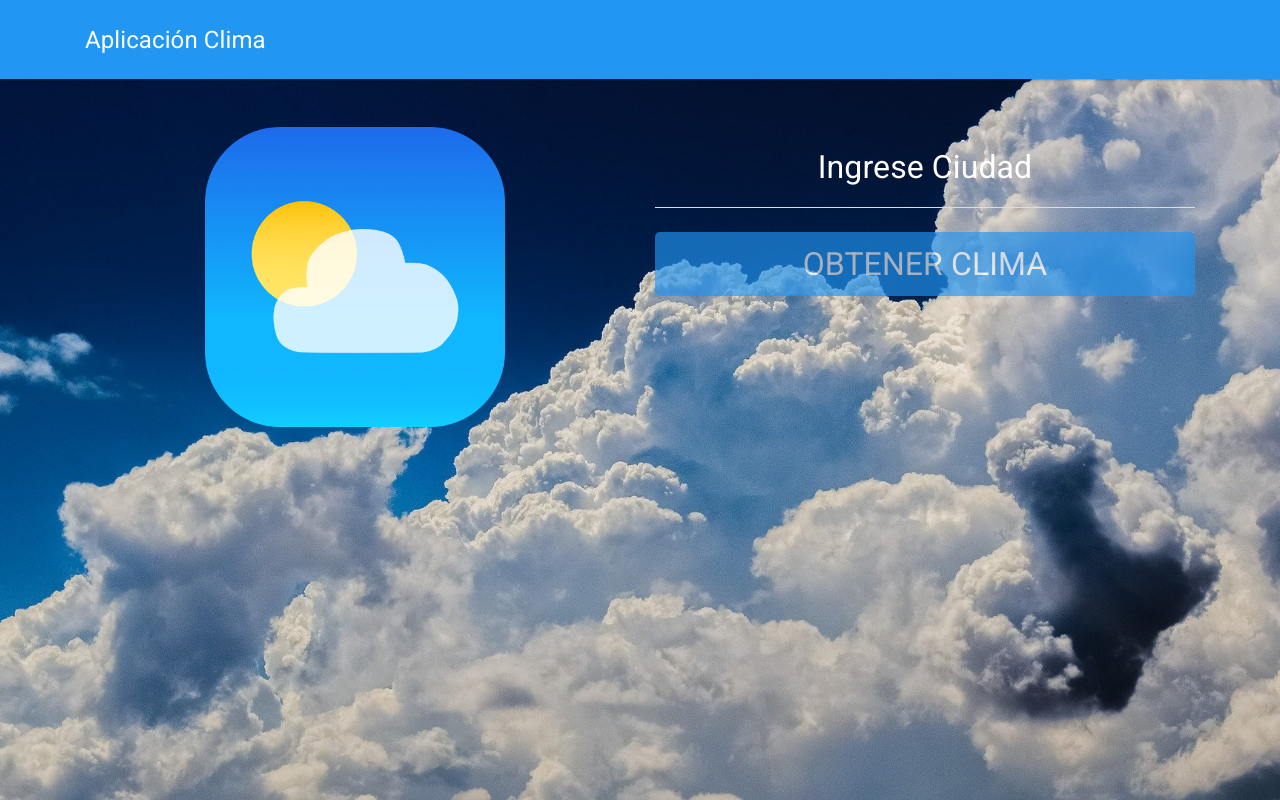
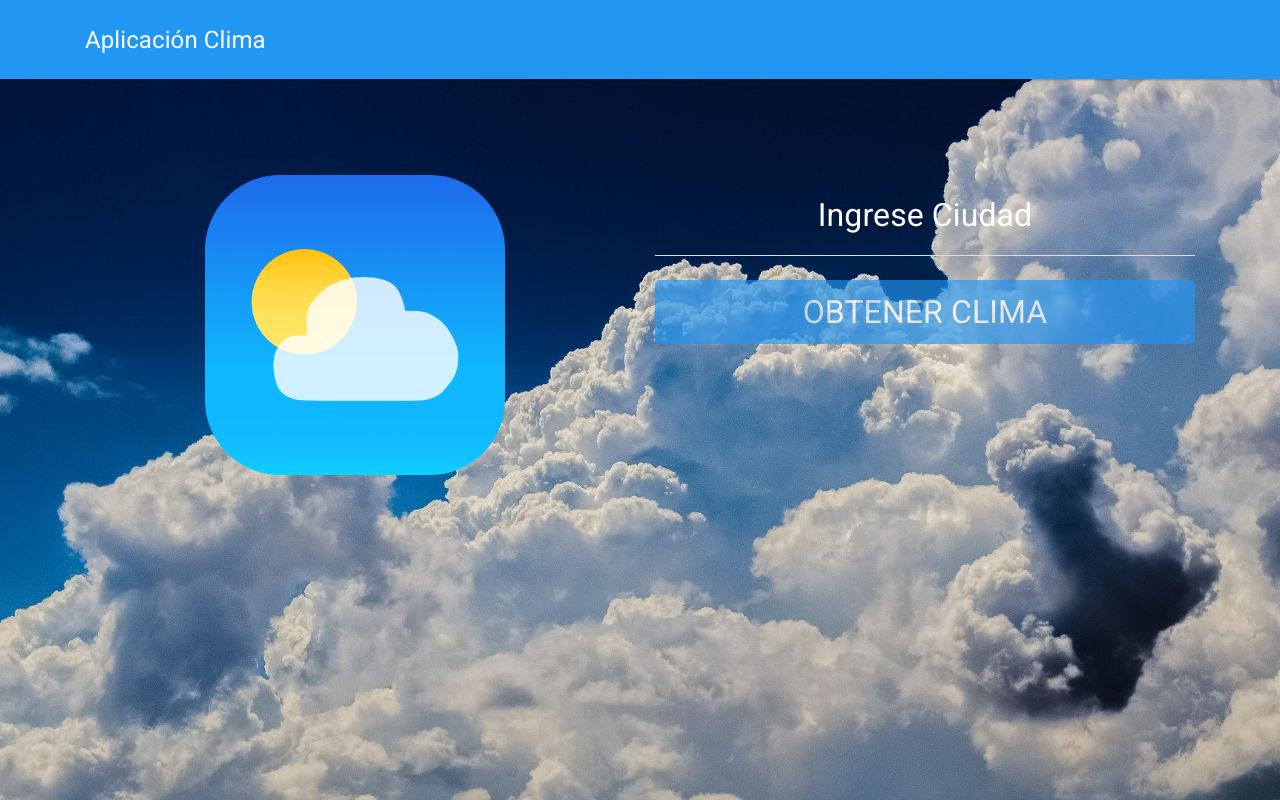
Before and after one commit to Daniel151505/Aplicacion-Clima, an Angular app in the folder Aplicacion-Clima/: page / in a window 1280 px wide. Built offline with nearby package versions, Linux system fonts and the light colour scheme.

Commit message:
Fix error

```diff
--- a/Aplicacion-Clima/src/app/components/dashboard/dashboard.component.html
+++ b/Aplicacion-Clima/src/app/components/dashboard/dashboard.component.html
@@ -4,14 +4,14 @@
     </div>
   </div>
 
-<div class="container">
+<div class="container mt-5">
     <div class="row">
         <div class="col-lg-6 mt-5 text-center">
             <img src="../../../assets/images/clima.png" width="300px" height="300px"  alt="clima">
         </div>
         <div class="col-lg-6 mt-5">
             <input type="text"
-                   [(ngModel)]="ciudad"  class="form-control form-control-lg size" placeholder="Ingrese Ciudad">
+                   [(ngModel)]="ciudad"  class="form-control form-control-lg size color" placeholder="Ingrese Ciudad">
             <button (click)="obtenerClima()" class="btn btn-primary btn-lg btn-block mt-4 size"
                     [disabled]="ciudad == '' " >Obtener Clima</button>
 
@@ -22,10 +22,10 @@
                     </div>
 
             <div *ngIf="query" class="card mt-5">
-                <div class="card-body">
-                    <p><b>Temperatura: </b>{{ temperatura | number: '1.2-2' }} °C</p>
-                    <p><b>Humedad: </b> {{ humedad }}</p>
-                    <p><b>Clima: </b> {{ clima }} </p>
+                <div class="card-body letra text-center">
+                    <h3>Temperatura:  {{ temperatura | number: '1.2-2' }} °C</h3>
+                    <h3>Humedad:   {{ humedad }}</h3>
+                    <h3>Clima:     {{ clima }} </h3>
                 </div>
             </div>
         </div>
```
